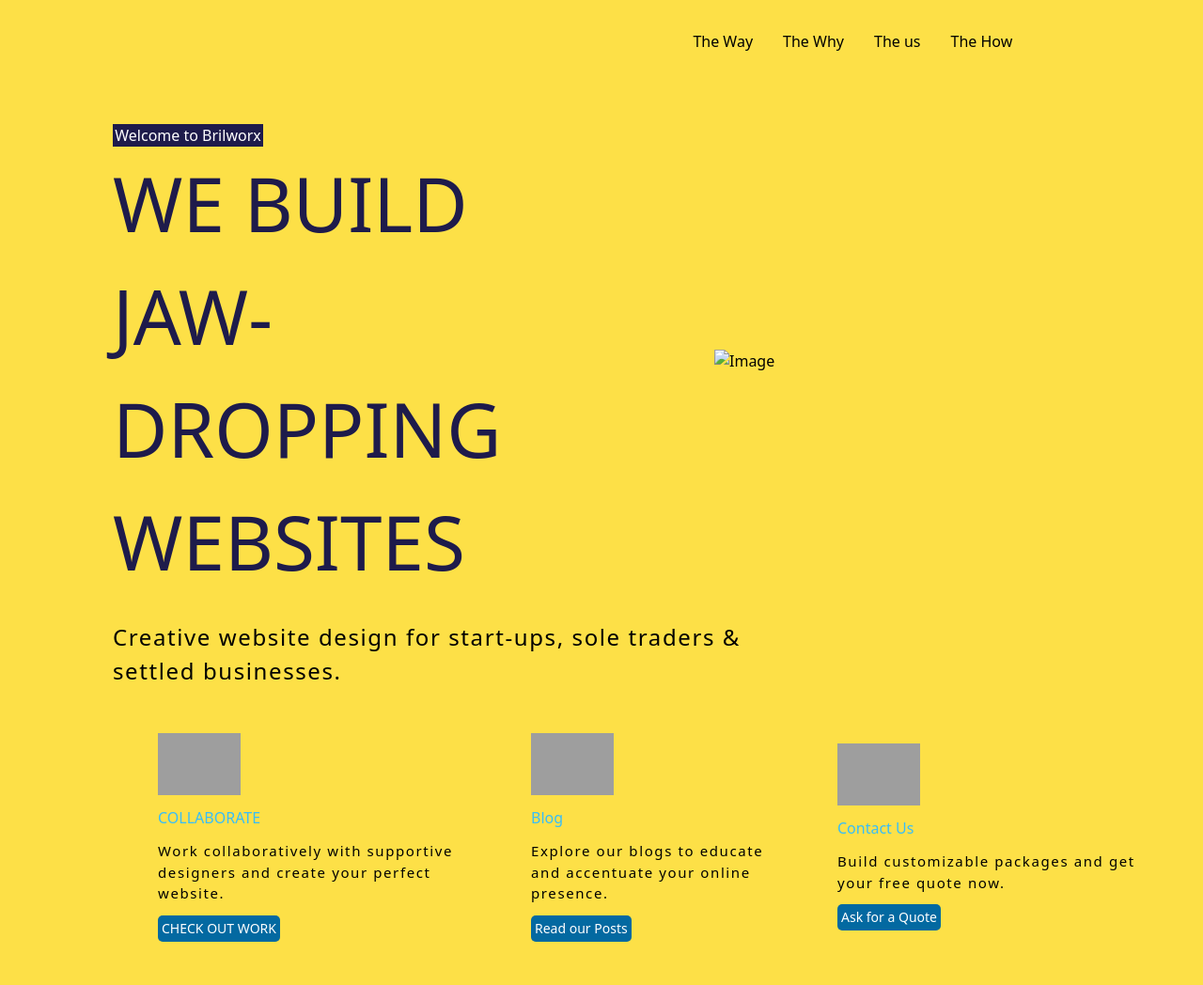
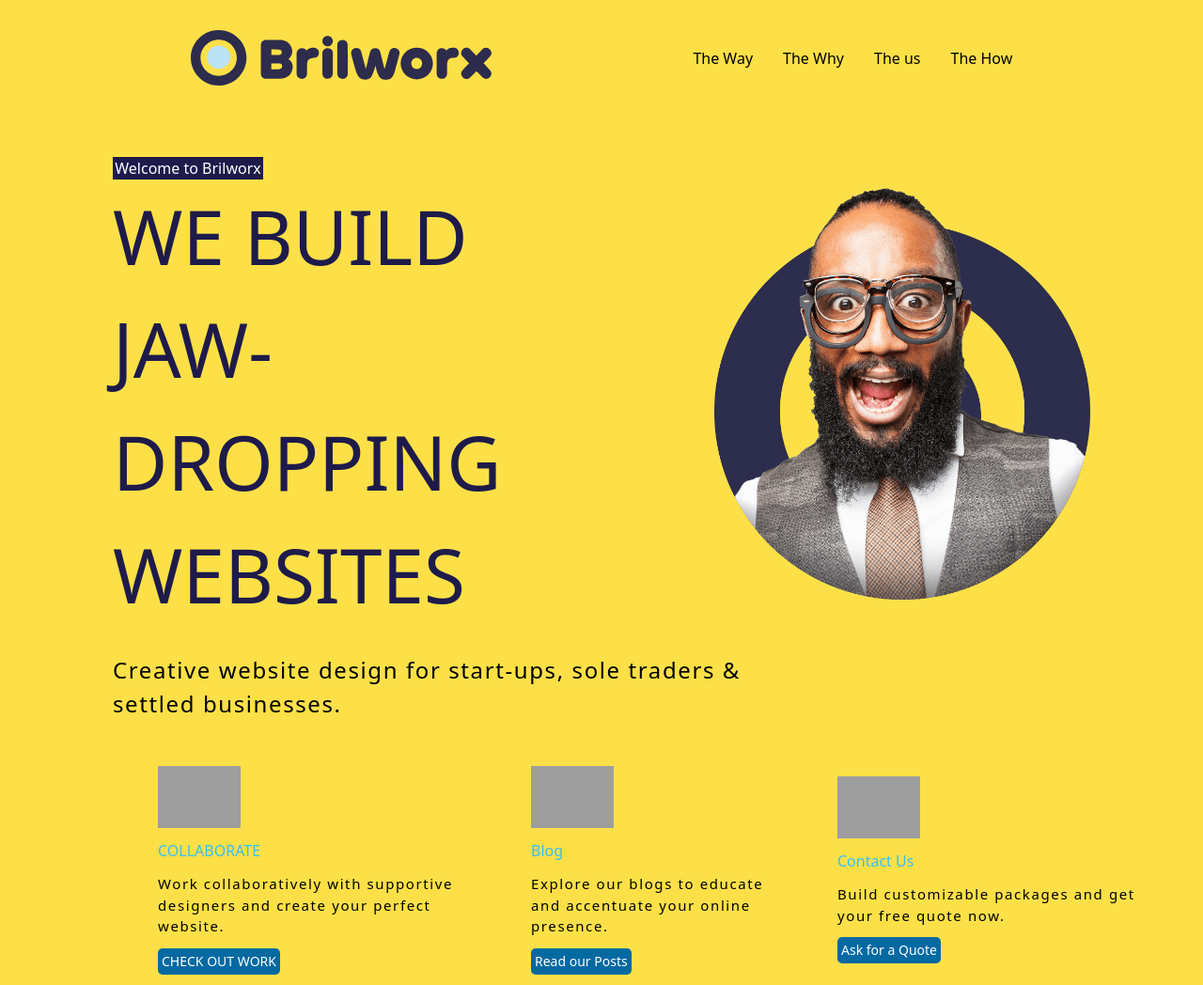
Before and after one commit to myselfanandvp/-Brilworx, a plain HTML site: page index.html in a window 1280 px wide. Shown: the top 1048 px of the page at 94% size. Drawn offline with nearby package versions, Linux system fonts and the light colour scheme; the site is published under a folder, as on GitHub Pages, so addresses that start at the root find nothing; grey boxes are pictures that could not be loaded.

Commit message:
Update index.html

```diff
--- a/index.html
+++ b/index.html
@@ -12,7 +12,7 @@
   <!-- Navbar section start -->
   <div
     class="flex flex-col justify-center items-center py-[2rem] gap-[1rem] bg-yellow-300 lg:flex-row lg:justify-evenly lg:px-1">
-    <img class="w-[13rem] lg:w-[20rem]" src="/images/590d9229b4700605d36b8f38_[brilworx]logo-min.svg" alt="" />
+    <img class="w-[13rem] lg:w-[20rem]" src="images/590d9229b4700605d36b8f38_[brilworx]logo-min.svg" alt="" />
     <div>
       <nav>
         <ul class="flex flex-row justify-between gap-2 lg:gap-[2rem] text-sm md:text-base lg:text-[16px]">
@@ -40,7 +40,7 @@
     <!-- Image Container -->
     <div class="">
       <img class="w-[15rem] md:w-[20rem] lg:w-[25rem]"
-        src="/images/590d9229b4700605d36b8f39_[brilworx]guy-open-mouth-b-min.png" alt="Image" />
+        src="images/590d9229b4700605d36b8f39_[brilworx]guy-open-mouth-b-min.png" alt="Image" />
     </div>
   </div>
   <!-- Section one end -->
```
